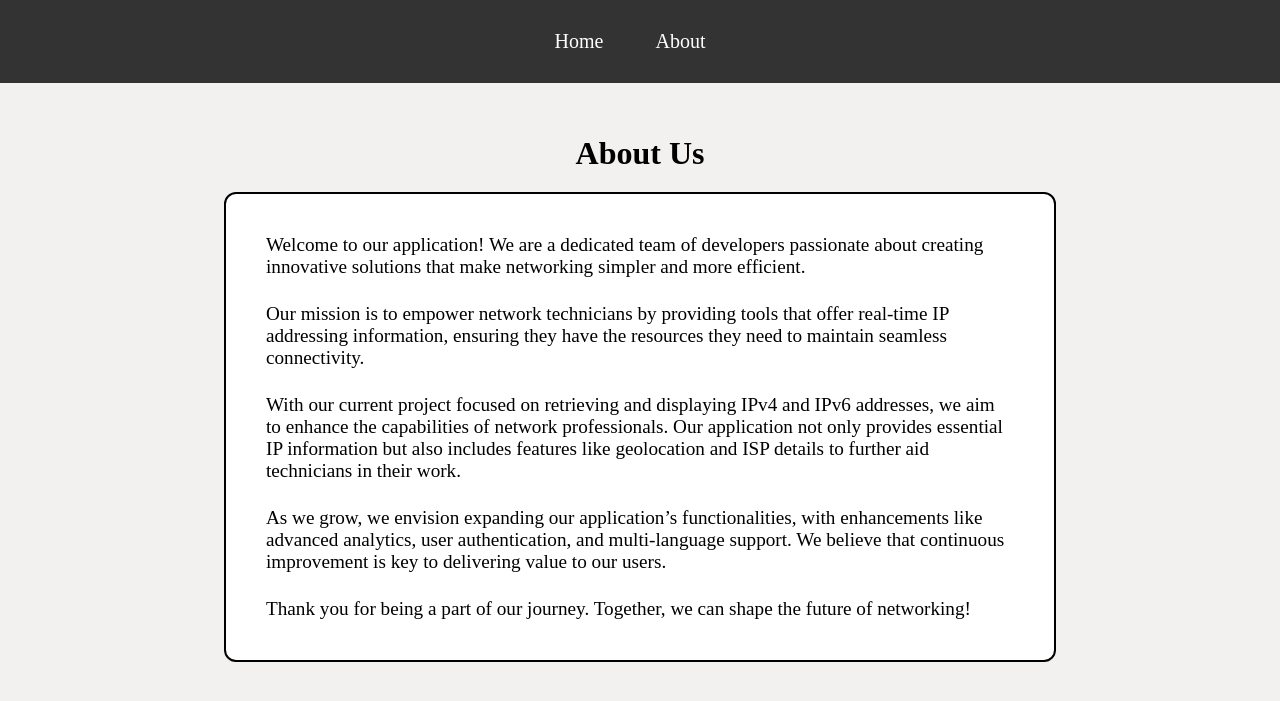
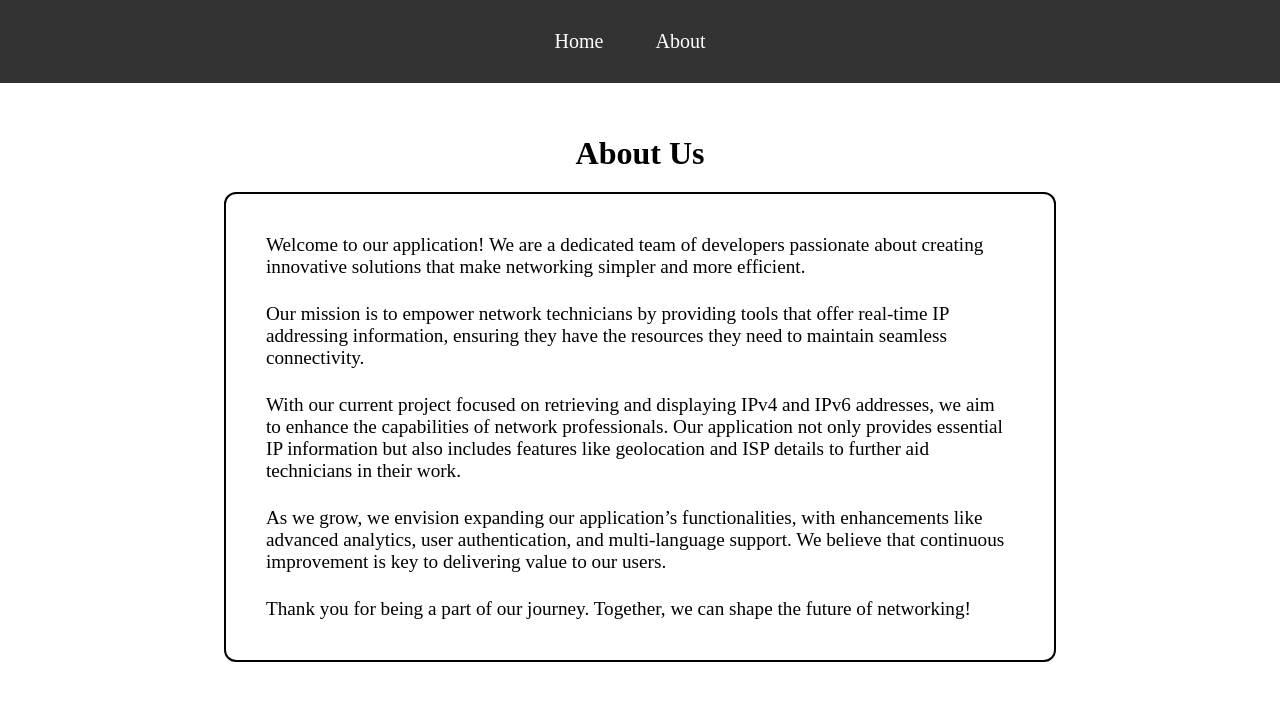
Before and after one commit to kigos21/devnet-ip-addr-app, a Flask app: page /about in a window 1280 px wide. Shown: the top 701 px of the page. Run offline with Flask 3, Linux system fonts and the light colour scheme.

Commit message:
About us update

```diff
--- a/templates/about.html
+++ b/templates/about.html
@@ -9,9 +9,7 @@
         margin: 0;
         padding: 0;
       }
-      body {
-        background: #f3f1ef;
-      }
+
       .container {
         display: flex;
         flex-direction: column;
```
